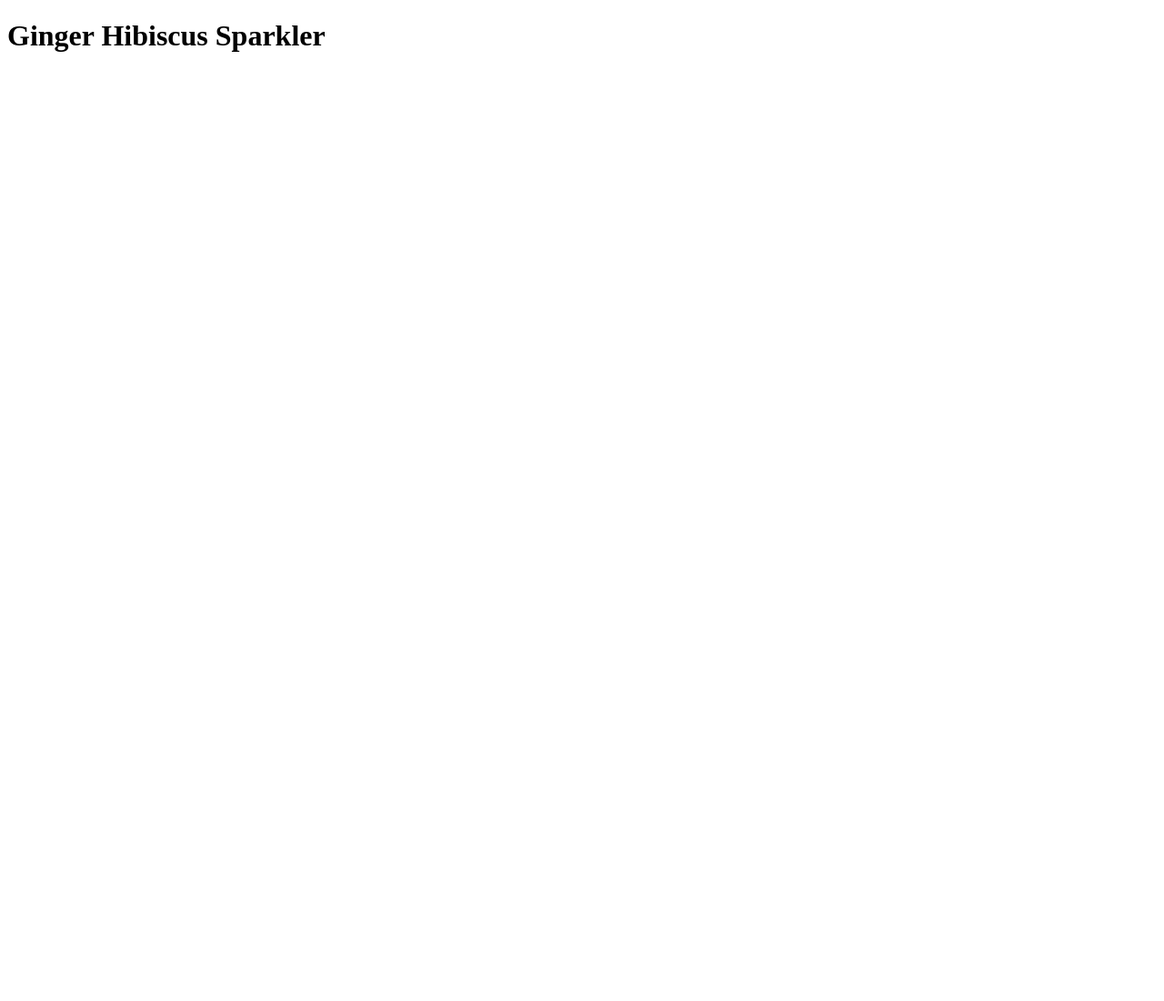
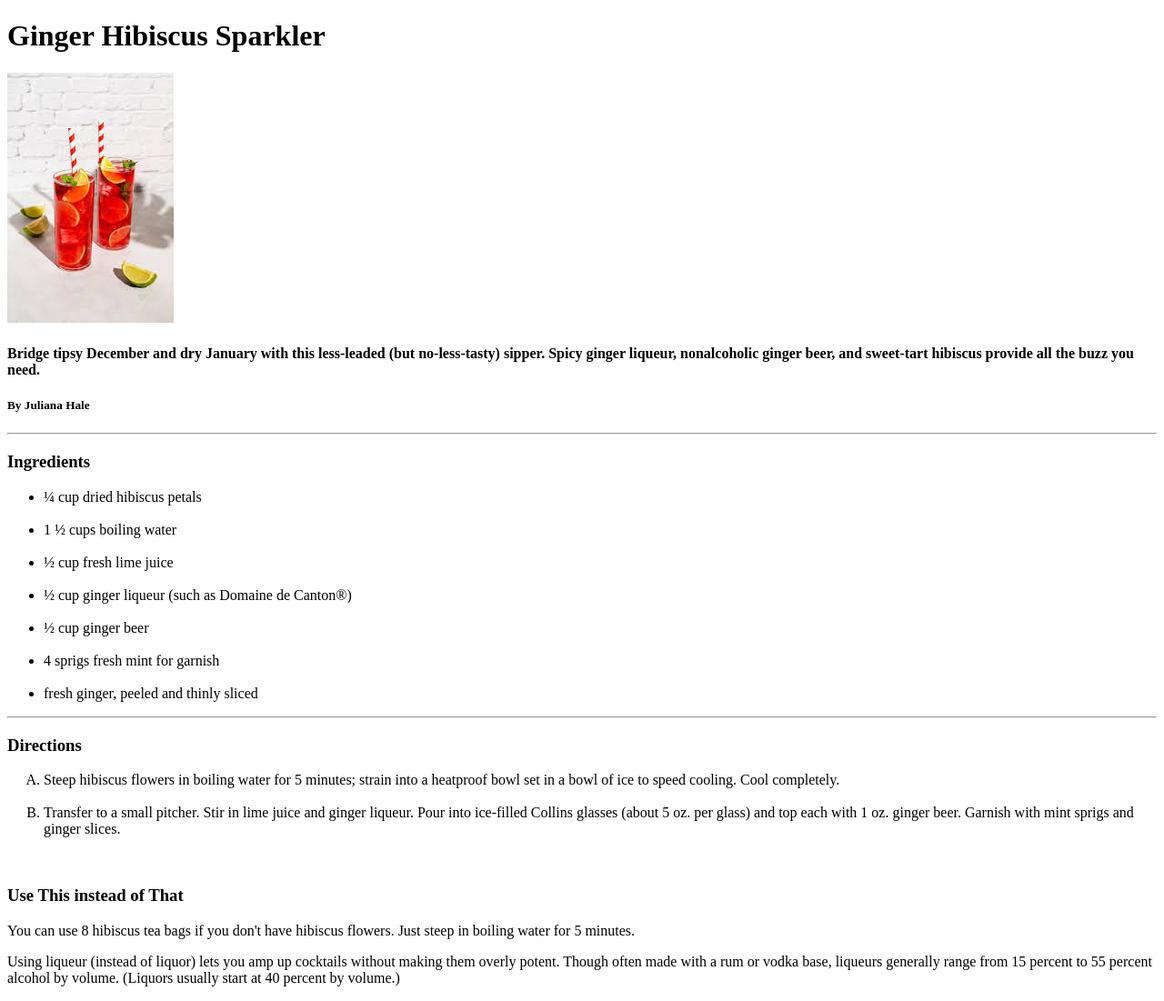
Before and after one commit to vovofoglado/odin-recipes, a plain HTML site: page recipes/ginger-hibiscus-sparkler.html in a window 1280 px wide. Shown: the whole page at 91% size. Before the commit the page ends 800 px from the top, so only its background shows below. Drawn offline with Linux system fonts and the light colour scheme.

Commit message:
finish the third recipe page

```diff
--- a/recipes/ginger-hibiscus-sparkler.html
+++ b/recipes/ginger-hibiscus-sparkler.html
@@ -6,9 +6,60 @@
     </head>
     <body>
         <h1>Ginger Hibiscus Sparkler</h1>
+
         <!-- Adicionar uma imagem da receita pronta -->
+        <img src="../images/ginger-hibiscus.jpeg" width="" height="" alt="a delicious looking recipe of a ginger hibiscus drink">
+
         <!-- Adicionar uma breve descrição da receita -->
+        <p>
+            <h4>
+                Bridge tipsy December and dry January with this less-leaded (but no-less-tasty) sipper.
+                Spicy ginger liqueur, nonalcoholic ginger beer, and sweet-tart hibiscus provide all the buzz you need.
+            </h4>
+            <h5>By Juliana Hale</h5>
+        </p>
+        <hr>
+
         <!-- Adicionar a lista dos ingredientes necessários para fazer a receita -->
+        <h3>Ingredients</h3>
+        <ul>
+            <li>¼ cup dried hibiscus petals</li>
+            <br>
+            <li>1 ½ cups boiling water</li>
+            <br>
+            <li>½ cup fresh lime juice</li>
+            <br>
+            <li>½ cup ginger liqueur (such as Domaine de Canton®)</li>
+            <br>
+            <li>½ cup ginger beer</li>
+            <br>
+            <li>4 sprigs fresh mint for garnish</li>
+            <br>
+            <li>fresh ginger, peeled and thinly sliced</li>
+        </ul>
+        <hr>
+
         <!-- Adicionar uma lista com o passo-a-passo para fazer a receita -->
+        <h3>Directions</h3>
+        <ol type="A">
+            <li>Steep hibiscus flowers in boiling water for 5 minutes; strain into a heatproof bowl set in a
+            bowl of ice to speed cooling. Cool completely.</li>
+            <br>
+            <li>Transfer to a small pitcher. Stir in lime juice and ginger liqueur. Pour into ice-filled
+            Collins glasses (about 5 oz. per glass) and top each with 1 oz. ginger beer. Garnish with mint sprigs
+            and ginger slices.</li>
+        </ol>
+        <br>
+        <h3>Use This instead of That</h3>
+            <p>
+                You can use 8 hibiscus tea bags if you don't have hibiscus flowers. Just steep in boiling water for
+                5 minutes.
+            </p>
+
+            <p>
+                Using liqueur (instead of liquor) lets you amp up cocktails without making them overly potent.
+                Though often made with a rum or vodka base, liqueurs generally range from 15 percent to 55 percent
+                alcohol by volume. (Liquors usually start at 40 percent by volume.)
+            </p>
     </body>
 </html>
```
Also changed, not shown: index.html (+15 -3 lines), recipes/american-goulash.html (+4 -1 lines), images/chocolate-cake.jpeg (added), images/ginger-hibiscus.jpeg (added), images/goulash.jpg (added).
